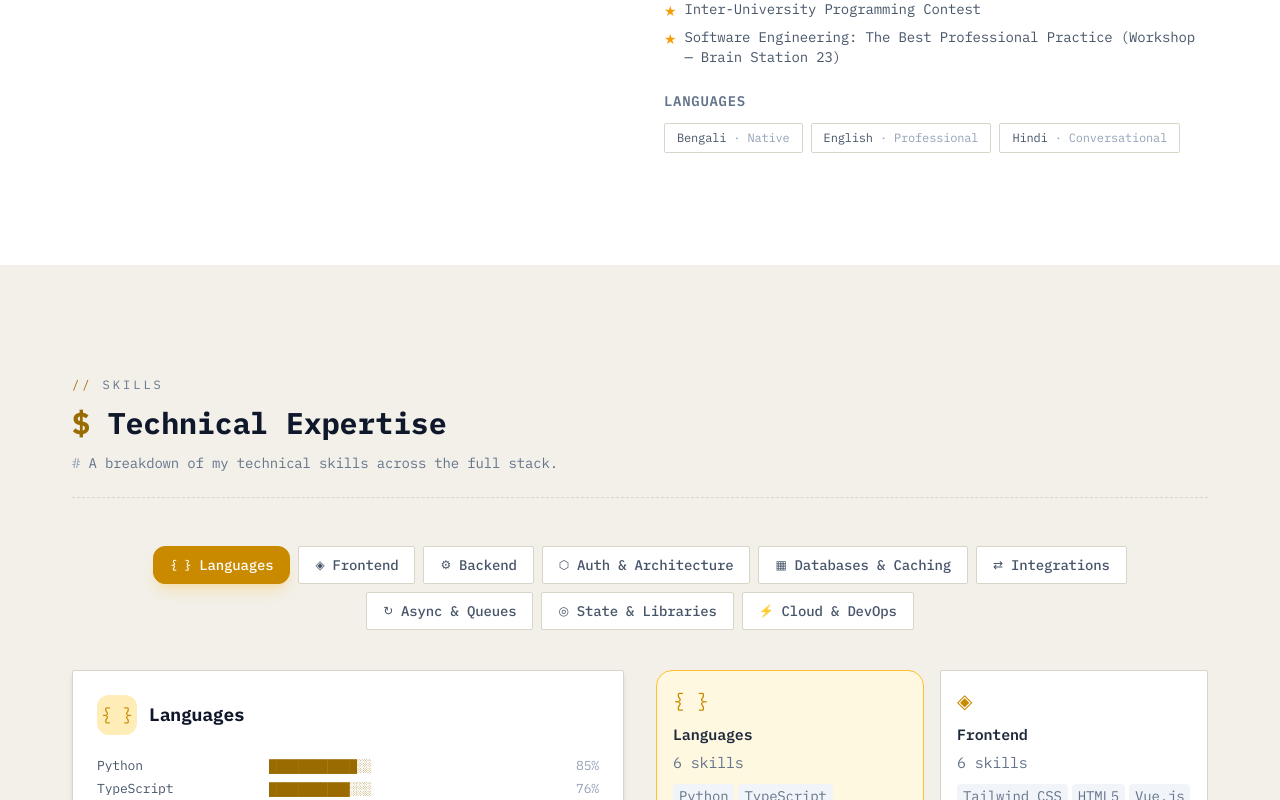
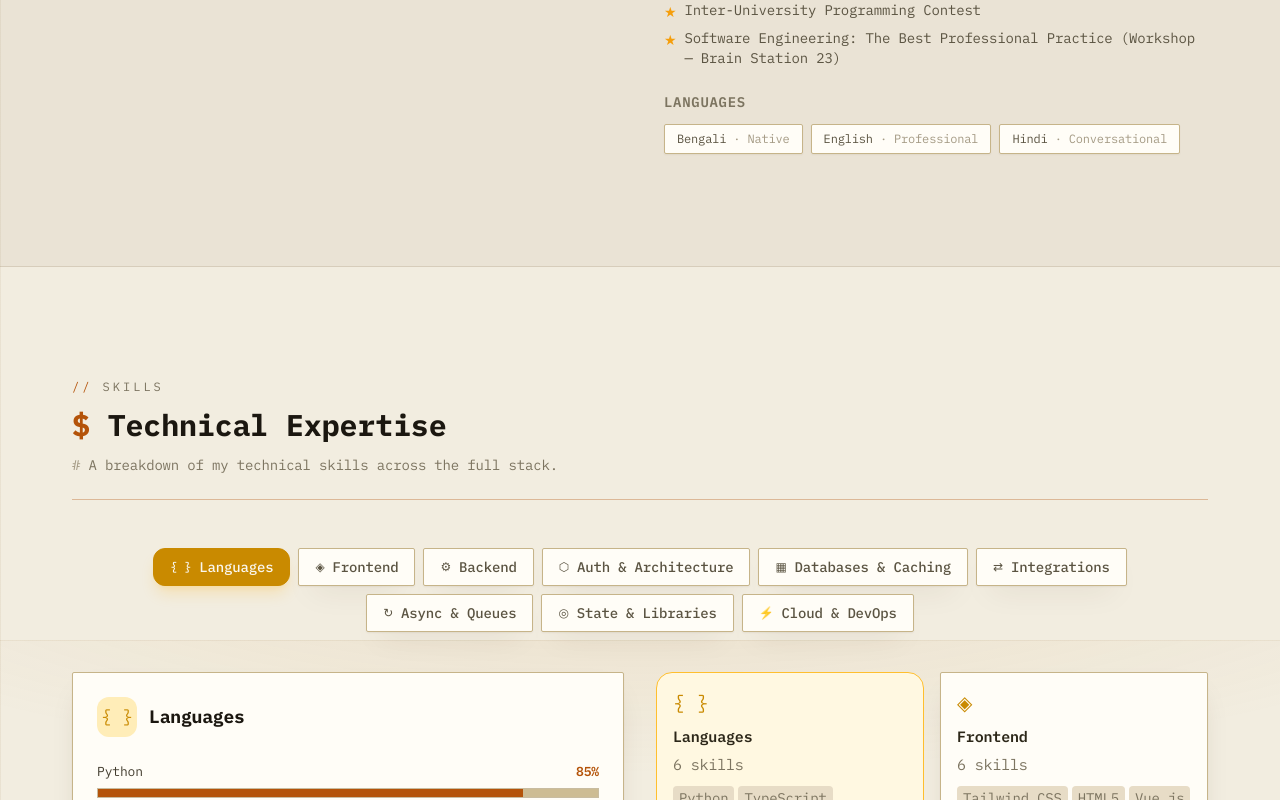
Before and after one commit to m-n-sakib-dev/m-n-sakib-dev.github.io, a React (Vite) app: page /#/ in a window 1280 px wide. Shown: the part 1760-2560 px from the top of the page. Built offline with nearby package versions, Linux system fonts and the light colour scheme.

Commit message:
style: implement warm color palette, update UI section backgrounds, and redesign progress bar component

```diff
--- a/src/components/sections/About.jsx
+++ b/src/components/sections/About.jsx
@@ -13,7 +13,7 @@ const stats = [
 
 export default function About() {
   return (
-    <section id="about" className="section-padding bg-white dark:bg-transparent">
+    <section id="about" className="section-padding bg-[#6b4f2a]/[0.06] border-y border-[#6b4f2a]/15 dark:bg-transparent dark:border-white/5">
       <div className="container-main">
         <SectionTitle label="About Me" title="Who I Am" />
 
--- a/src/components/sections/Contact.jsx
+++ b/src/components/sections/Contact.jsx
@@ -38,7 +38,7 @@ const contactItems = [
 
 export default function Contact() {
   return (
-    <section id="contact" className="section-padding bg-slate-50 dark:bg-transparent">
+    <section id="contact" className="section-padding bg-[#6b4f2a]/[0.06] border-y border-[#6b4f2a]/15 dark:bg-transparent dark:border-white/5">
       <div className="container-main">
         <SectionTitle
           label="Contact"
--- a/src/components/sections/Experience.jsx
+++ b/src/components/sections/Experience.jsx
@@ -4,7 +4,7 @@ import SectionTitle from '../ui/SectionTitle';
 
 export default function Experience() {
   return (
-    <section id="experience" className="section-padding bg-slate-50 dark:bg-transparent">
+    <section id="experience" className="section-padding bg-[#6b4f2a]/[0.06] border-y border-[#6b4f2a]/15 dark:bg-transparent dark:border-white/5">
       <div className="container-main">
         <SectionTitle
           label="Experience"
--- a/src/components/ui/ProgressBar.jsx
+++ b/src/components/ui/ProgressBar.jsx
@@ -1,28 +1,24 @@
-import { motion } from 'framer-motion';
-
-const CELLS = 14;
+import { motion, useInView } from 'framer-motion';
+import { useRef } from 'react';
 
 export default function ProgressBar({ name, level }) {
-  const filled = Math.round((level / 100) * CELLS);
-  const bar = '█'.repeat(filled) + '░'.repeat(Math.max(0, CELLS - filled));
+  const ref = useRef(null);
+  const inView = useInView(ref, { once: false, amount: 0.5 });
 
   return (
-    <motion.div
-      className="mb-2.5 flex items-center gap-3 text-[13px] leading-none"
-      initial={{ opacity: 0 }}
-      whileInView={{ opacity: 1 }}
-      viewport={{ once: false, amount: 0.6 }}
-      transition={{ duration: 0.25 }}
-    >
-      <span className="w-32 sm:w-40 shrink-0 truncate text-slate-600 dark:text-slate-300">
-        {name}
-      </span>
-      <span className="text-primary tracking-[-0.5px] select-none" aria-hidden="true">
-        {bar}
-      </span>
-      <span className="ml-auto tabular-nums text-slate-400 dark:text-slate-500">
-        {String(level).padStart(3, ' ')}%
-      </span>
-    </motion.div>
+    <div ref={ref} className="mb-4">
+      <div className="flex justify-between items-baseline mb-1.5">
+        <span className="text-[13px] text-slate-700 dark:text-slate-200">{name}</span>
+        <span className="text-[13px] text-primary font-semibold tabular-nums">{level}%</span>
+      </div>
+      <div className="h-2.5 w-full bg-slate-200 dark:bg-white/10 border border-slate-300/70 dark:border-white/10 overflow-hidden">
+        <motion.div
+          className="h-full bg-primary"
+          initial={{ width: 0 }}
+          animate={inView ? { width: `${level}%` } : { width: 0 }}
+          transition={{ duration: 1.1, ease: [0.22, 1, 0.36, 1], delay: 0.1 }}
+        />
+      </div>
+    </div>
   );
 }
--- a/src/index.css
+++ b/src/index.css
@@ -5,19 +5,27 @@
 /* ─── Terminal Theme — Global Color Variables ────────────────────────────── */
 /* Amber "phosphor" on near-black. Light mode = paper terminal.              */
 :root {
-        --color-primary: #9a6b00;          /* amber, darkened for light bg   */
-        --color-primary-light: #b98600;
-        --color-secondary: #1a7f37;        /* terminal green                 */
-        --color-tertiary: #9a6b00;
-        --color-accent: #1a7f37;
+        --color-primary: #b45309;          /* burnt amber — reads on paper   */
+        --color-primary-light: #d97706;
+        --color-secondary: #3f6212;        /* olive — light-mode terminal green */
+        --color-tertiary: #b45309;
+        --color-accent: #3f6212;
 
-        --color-bg-light: #f2f0e9;
-        --color-surface-light: #ffffff;
-        --color-border-light: #d9d5c8;
+        --color-bg-light: #f2ede0;         /* warm manila paper             */
+        --color-surface-light: #fffdf7;    /* panels — clean, sits above paper */
+        --color-border-light: #c6b489;     /* visible warm tan hairline     */
 
         --color-bg-dark: #0a0a0a;
         --color-surface-dark: #111111;
         --color-border-dark: #262626;
+
+        --rule: rgba(176, 83, 9, 0.34);
+        --sel-bg: #f3d18d;
+        --sel-fg: #2a2118;
+        --sb-track: #e7ddc9;
+        --sb-thumb: #c1b18c;
+        --shadow-hard: rgba(120, 72, 20, 0.24);
+        --panel-shadow: 0 1px 2px rgba(60, 42, 12, 0.06), 0 14px 30px -16px rgba(60, 42, 12, 0.26);
 }
 
 .dark {
@@ -26,6 +34,14 @@
         --color-secondary: #3fb950;        /* GitHub green — links / status  */
         --color-tertiary: #ffb000;
         --color-accent: #3fb950;
+
+        --rule: #262626;
+        --sel-bg: #ffb000;
+        --sel-fg: #0a0a0a;
+        --sb-track: #0a0a0a;
+        --sb-thumb: #333333;
+        --shadow-hard: rgba(255, 176, 0, 0.32);
+        --panel-shadow: none;
 }
 
 /* ─── Base ───────────────────────────────────────────────────────────────── */
@@ -37,6 +53,7 @@
 
 html {
         scroll-behavior: smooth;
+        background-color: var(--color-bg-light);
 }
 
 body {
@@ -50,11 +67,18 @@ body {
                 background-color 0.3s,
                 color 0.3s;
         background-color: var(--color-bg-light);
-        color: #1c1c1c;
+        background-image:
+                radial-gradient(ellipse 120% 48% at 50% -12%, rgba(180, 120, 32, 0.12) 0%, transparent 60%),
+                linear-gradient(rgba(120, 84, 26, 0.07) 1px, transparent 1px),
+                linear-gradient(90deg, rgba(120, 84, 26, 0.07) 1px, transparent 1px);
+        background-size: 100% 100%, 32px 32px, 32px 32px;
+        background-attachment: fixed;
+        color: #29231b;
 }
 
 .dark body {
         background-color: transparent;
+        background-image: none;
         color: #e4e4e4;
 }
 
@@ -74,6 +98,7 @@ body {
 .glass-strong {
         background: var(--color-surface-light);
         border: 1px solid var(--color-border-light);
+        box-shadow: var(--panel-shadow);
         backdrop-filter: none;
         -webkit-backdrop-filter: none;
         border-radius: 2px;
@@ -118,7 +143,7 @@ body {
 
 .btn-primary:hover {
         transform: translate(-2px, -2px);
-        box-shadow: 4px 4px 0 rgba(255, 176, 0, 0.35);
+        box-shadow: 4px 4px 0 var(--shadow-hard);
 }
 
 .btn-outline {
@@ -138,7 +163,7 @@ body {
         background: var(--color-primary);
         color: var(--color-bg-dark);
         transform: translate(-2px, -2px);
-        box-shadow: 4px 4px 0 rgba(255, 176, 0, 0.25);
+        box-shadow: 4px 4px 0 var(--shadow-hard);
 }
 
 /* ─── Scrollbar ──────────────────────────────────────────────────────────── */
@@ -148,12 +173,12 @@ body {
 }
 
 ::-webkit-scrollbar-track {
-        background: var(--color-bg-dark);
+        background: var(--sb-track);
 }
 
 ::-webkit-scrollbar-thumb {
-        background: #333333;
-        border: 2px solid var(--color-bg-dark);
+        background: var(--sb-thumb);
+        border: 2px solid var(--sb-track);
         border-radius: 0;
 }
 
@@ -163,8 +188,8 @@ body {
 
 /* ─── Selection ──────────────────────────────────────────────────────────── */
 ::selection {
-        background: var(--color-primary);
-        color: #0a0a0a;
+        background: var(--sel-bg);
+        color: var(--sel-fg);
 }
 
 /* ─── Container ──────────────────────────────────────────────────────────── */
@@ -217,11 +242,11 @@ body {
 .term-rule {
         height: 0;
         border: 0;
-        border-top: 1px dashed var(--color-border-light);
+        border-top: 1px solid var(--rule);
 }
 
 .dark .term-rule {
-        border-top-color: var(--color-border-dark);
+        border-top-style: dashed;
 }
 
 @keyframes blink {
@@ -269,9 +294,5 @@ body {
 
 .card-hover:hover {
         transform: translate(-3px, -3px);
-        box-shadow: 5px 5px 0 var(--color-border-light);
+        box-shadow: 6px 6px 0 var(--shadow-hard);
 }
-
-.dark .card-hover:hover {
-        box-shadow: 5px 5px 0 var(--color-border-dark);
-}
--- a/tailwind.config.js
+++ b/tailwind.config.js
@@ -10,6 +10,9 @@ export default {
         secondary: 'var(--color-secondary)',
         tertiary: 'var(--color-tertiary)',
         accent: 'var(--color-accent)',
+
+        /* warm off-white — replaces stark #fff so light mode reads as paper */
+        white: '#faf7ee',
 
         /* Terminal theme: every legacy `purple-*` / `violet-*` utility becomes
            amber "phosphor"; every legacy `cyan-*` becomes terminal green. */
@@ -52,6 +55,22 @@ export default {
           900: '#123f1c',
           950: '#08260f',
         },
+
+        /* warm sepia neutral ramp — replaces cool `slate`, unifies both themes.
+           50-200 are paper tints; 300-900 are warm greys for text & surfaces. */
+        slate: {
+          50: '#f0e9d9',
+          100: '#e7dcc6',
+          200: '#cdbc93',
+          300: '#c7bda6',
+          400: '#a49a84',
+          500: '#7c7460',
+          600: '#5b5442',
+          700: '#423c2e',
+          800: '#2c2719',
+          900: '#1b1710',
+          950: '#0b0906',
+        },
       },
       maxWidth: {
         container: '1200px',
```
